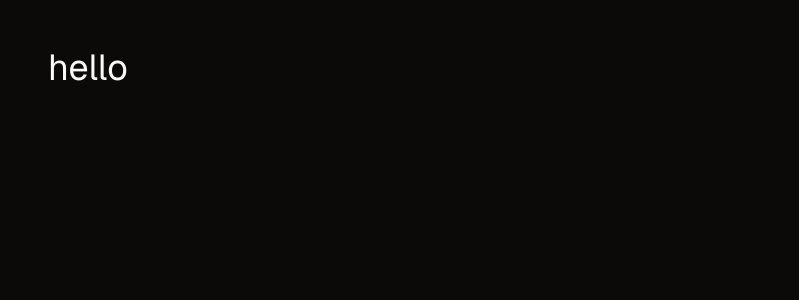
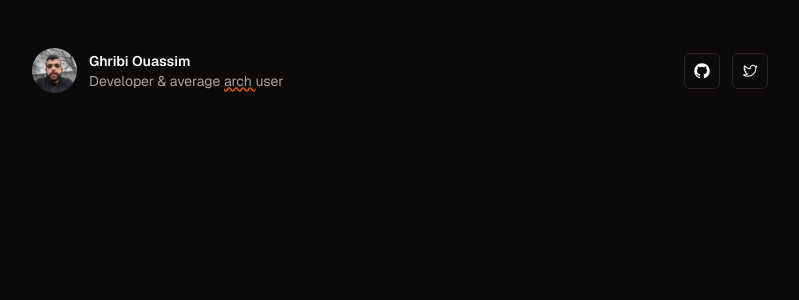
Before and after one commit to strlrd-29/ouassim.me, a Next.js app: page / in a window 1280 px wide. Shown: the top 300 px of the page, without its empty margins (240-1039 px from the left). Built offline with nearby package versions, Linux system fonts and the light colour scheme.

Commit message:
feat: added header

```diff
--- /dev/null
+++ b/app/components/header.tsx
@@ -0,0 +1,76 @@
+import Image from 'next/image'
+import Link from 'next/link'
+
+import {
+	GitHubLogoIcon,
+	MobileIcon,
+	TwitterLogoIcon,
+} from '@radix-ui/react-icons'
+
+import { Badge } from '~/components/ui/badge'
+import { buttonVariants } from '~/components/ui/button'
+import {
+	HoverCard,
+	HoverCardContent,
+	HoverCardTrigger,
+} from '~/components/ui/hover-card'
+import { cn } from '~/lib/utils'
+
+export function Header() {
+	return (
+		<header className="flex items-center justify-between">
+			<div className="flex items-center gap-3">
+				<Image
+					src="/avatar.jpeg"
+					width={45}
+					height={45}
+					className="rounded-full"
+					alt="Ghribi Ouassim' avatar"
+				/>
+				<div className="flex flex-col text-sm">
+					<h3 className="font-semibold">Ghribi Ouassim</h3>
+					<p className="text-muted-foreground">
+						Developer & average{' '}
+						<HoverCard openDelay={100}>
+							<HoverCardTrigger className="underline decoration-wavy decoration-primary cursor-pointer">
+								arch{' '}
+							</HoverCardTrigger>
+							<HoverCardContent>
+								<div className="flex items-center justify-between">
+									<div className="flex items-center gap-2">
+										<MobileIcon className="w-4 h-4" />
+										<Link
+											href="https://github.com/strlrd-29/.dotfiles"
+											target="_blank"
+											className="font-semibold text-sm underline"
+										>
+											strlrd-29/.dotfiles
+										</Link>
+									</div>
+									<Badge variant="outline">Public</Badge>
+								</div>
+							</HoverCardContent>
+						</HoverCard>
+						user
+					</p>
+				</div>
+			</div>
+			<div className="flex items-center gap-3">
+				<Link
+					href="https://github.com/strlrd-29"
+					target="_blank"
+					className={cn(buttonVariants({ variant: 'outline', size: 'icon' }))}
+				>
+					<GitHubLogoIcon className="w-4 h-4" />
+				</Link>
+				<Link
+					href="https://twitter.com/strlrd29"
+					target="_blank"
+					className={cn(buttonVariants({ variant: 'outline', size: 'icon' }))}
+				>
+					<TwitterLogoIcon className="w-4 h-4" />
+				</Link>
+			</div>
+		</header>
+	)
+}
--- /dev/null
+++ b/app/components/ui/badge.tsx
@@ -0,0 +1,36 @@
+import * as React from "react"
+import { cva, type VariantProps } from "class-variance-authority"
+
+import { cn } from "~/lib/utils"
+
+const badgeVariants = cva(
+  "inline-flex items-center rounded-md border px-2.5 py-0.5 text-xs font-semibold transition-colors focus:outline-none focus:ring-2 focus:ring-ring focus:ring-offset-2",
+  {
+    variants: {
+      variant: {
+        default:
+          "border-transparent bg-primary text-primary-foreground shadow hover:bg-primary/80",
+        secondary:
+          "border-transparent bg-secondary text-secondary-foreground hover:bg-secondary/80",
+        destructive:
+          "border-transparent bg-destructive text-destructive-foreground shadow hover:bg-destructive/80",
+        outline: "text-foreground",
+      },
+    },
+    defaultVariants: {
+      variant: "default",
+    },
+  }
+)
+
+export interface BadgeProps
+  extends React.HTMLAttributes<HTMLDivElement>,
+    VariantProps<typeof badgeVariants> {}
+
+function Badge({ className, variant, ...props }: BadgeProps) {
+  return (
+    <div className={cn(badgeVariants({ variant }), className)} {...props} />
+  )
+}
+
+export { Badge, badgeVariants }
--- /dev/null
+++ b/app/components/ui/button.tsx
@@ -0,0 +1,57 @@
+import * as React from "react"
+import { Slot } from "@radix-ui/react-slot"
+import { cva, type VariantProps } from "class-variance-authority"
+
+import { cn } from "~/lib/utils"
+
+const buttonVariants = cva(
+  "inline-flex items-center justify-center whitespace-nowrap rounded-md text-sm font-medium transition-colors focus-visible:outline-none focus-visible:ring-1 focus-visible:ring-ring disabled:pointer-events-none disabled:opacity-50",
+  {
+    variants: {
+      variant: {
+        default:
+          "bg-primary text-primary-foreground shadow hover:bg-primary/90",
+        destructive:
+          "bg-destructive text-destructive-foreground shadow-sm hover:bg-destructive/90",
+        outline:
+          "border border-input bg-background shadow-sm hover:bg-accent hover:text-accent-foreground",
+        secondary:
+          "bg-secondary text-secondary-foreground shadow-sm hover:bg-secondary/80",
+        ghost: "hover:bg-accent hover:text-accent-foreground",
+        link: "text-primary underline-offset-4 hover:underline",
+      },
+      size: {
+        default: "h-9 px-4 py-2",
+        sm: "h-8 rounded-md px-3 text-xs",
+        lg: "h-10 rounded-md px-8",
+        icon: "h-9 w-9",
+      },
+    },
+    defaultVariants: {
+      variant: "default",
+      size: "default",
+    },
+  }
+)
+
+export interface ButtonProps
+  extends React.ButtonHTMLAttributes<HTMLButtonElement>,
+    VariantProps<typeof buttonVariants> {
+  asChild?: boolean
+}
+
+const Button = React.forwardRef<HTMLButtonElement, ButtonProps>(
+  ({ className, variant, size, asChild = false, ...props }, ref) => {
+    const Comp = asChild ? Slot : "button"
+    return (
+      <Comp
+        className={cn(buttonVariants({ variant, size, className }))}
+        ref={ref}
+        {...props}
+      />
+    )
+  }
+)
+Button.displayName = "Button"
+
+export { Button, buttonVariants }
--- /dev/null
+++ b/app/components/ui/hover-card.tsx
@@ -0,0 +1,29 @@
+'use client'
+
+import * as HoverCardPrimitive from '@radix-ui/react-hover-card'
+import * as React from 'react'
+
+import { cn } from '~/lib/utils'
+
+const HoverCard = HoverCardPrimitive.Root
+
+const HoverCardTrigger = HoverCardPrimitive.Trigger
+
+const HoverCardContent = React.forwardRef<
+	React.ElementRef<typeof HoverCardPrimitive.Content>,
+	React.ComponentPropsWithoutRef<typeof HoverCardPrimitive.Content>
+>(({ className, align = 'center', sideOffset = 4, ...props }, ref) => (
+	<HoverCardPrimitive.Content
+		ref={ref}
+		align={align}
+		sideOffset={sideOffset}
+		className={cn(
+			'z-50 w-64 rounded-md border bg-popover p-4 text-popover-foreground shadow-md outline-none data-[state=open]:animate-in data-[state=closed]:animate-out data-[state=closed]:fade-out-0 data-[state=open]:fade-in-0 data-[state=closed]:zoom-out-95 data-[state=open]:zoom-in-95 data-[side=bottom]:slide-in-from-top-2 data-[side=left]:slide-in-from-right-2 data-[side=right]:slide-in-from-left-2 data-[side=top]:slide-in-from-bottom-2',
+			className,
+		)}
+		{...props}
+	/>
+))
+HoverCardContent.displayName = HoverCardPrimitive.Content.displayName
+
+export { HoverCard, HoverCardContent, HoverCardTrigger }
--- a/app/layout.tsx
+++ b/app/layout.tsx
@@ -18,12 +18,12 @@
 		<html lang="en">
 			<body
 				className={cn(
-					'container max-w-3xl py-8 md:py-12',
+					'container max-w-3xl py-8 md:py-12 px-4',
 					fontSans.className,
 					fontMono.variable,
 				)}
 			>
-				<ThemeProvider attribute="class" defaultTheme="stone">
+				<ThemeProvider attribute="class" defaultTheme="orange">
 					{children}
 				</ThemeProvider>
 			</body>
--- a/app/page.tsx
+++ b/app/page.tsx
@@ -1,7 +1,9 @@
+import { Header } from '~/components/header'
+
 export default function Home() {
 	return (
 		<main>
-			<h1 className="text-4xl">hello</h1>
+			<Header />
 		</main>
 	)
 }
--- a/package.json
+++ b/package.json
@@ -9,7 +9,9 @@
 		"lint": "next lint"
 	},
 	"dependencies": {
+		"@radix-ui/react-hover-card": "^1.0.7",
 		"@radix-ui/react-icons": "^1.3.0",
+		"@radix-ui/react-slot": "^1.0.2",
 		"class-variance-authority": "^0.7.0",
 		"clsx": "^2.1.0",
 		"geist": "^1.2.0",
```
Also changed, not shown: public/avatar.jpeg (added), 1 other file (tests, documents, lock files or other folders).
